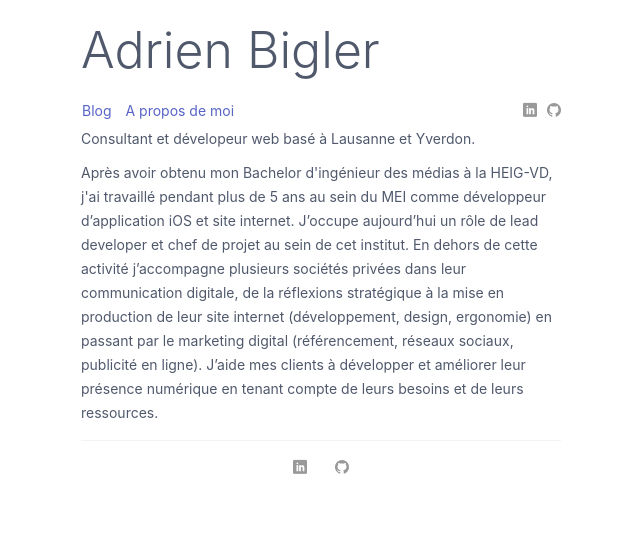
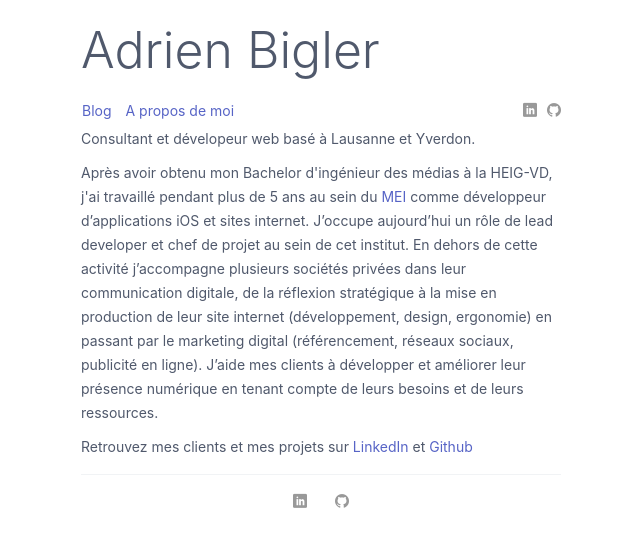
Before and after one commit to camel113/camel113.github.io, a Jekyll site: the page built from adrien-bigler-consultant-web.html, in a window 1280 px wide. Shown: the top 547 px of the page, without its empty margins (319-959 px from the left). Built offline with Jekyll 4.4.1, drawn with Linux system fonts in a browser that asks for light colours; some web fonts are replaced; a script that is not in the unit is left out.

Commit message:
Update content

```diff
--- a/adrien-bigler-consultant-web.html
+++ b/adrien-bigler-consultant-web.html
@@ -3,5 +3,6 @@ layout: default
 ---
 <main>
 	<p>Consultant et dévelopeur web basé à Lausanne et Yverdon.</p>
-	<p>Après avoir obtenu mon Bachelor d'ingénieur des médias à la HEIG-VD, j'ai travaillé pendant plus de 5 ans au sein du MEI comme développeur d’application iOS et site internet. J’occupe aujourd’hui un rôle de lead developer et chef de projet au sein de cet institut. En dehors de cette activité j’accompagne plusieurs sociétés privées dans leur communication digitale, de la réflexions stratégique à la mise en production de leur site internet (développement, design, ergonomie) en passant par le marketing digital (référencement, réseaux sociaux, publicité en ligne). J’aide mes clients à développer et améliorer leur présence numérique en tenant compte de leurs besoins et de leurs ressources.</p>
+	<p>Après avoir obtenu mon Bachelor d'ingénieur des médias à la HEIG-VD, j'ai travaillé pendant plus de 5 ans au sein du <a href="http://mei.heig-vd.ch/">MEI</a> comme développeur d’applications iOS et sites internet. J’occupe aujourd’hui un rôle de lead developer et chef de projet au sein de cet institut. En dehors de cette activité j’accompagne plusieurs sociétés privées dans leur communication digitale, de la réflexion stratégique à la mise en production de leur site internet (développement, design, ergonomie) en passant par le marketing digital (référencement, réseaux sociaux, publicité en ligne). J’aide mes clients à développer et améliorer leur présence numérique en tenant compte de leurs besoins et de leurs ressources.</p>
+	<p>Retrouvez mes clients et mes projets sur <a href="https://www.linkedin.com/in/adrien-bigler-6408a2a1/">LinkedIn</a> et <a href="https://github.com/camel113">Github</a></p>
 </main>
```
Also changed, not shown: _posts/2017-06-13-pub-sur-facebook.md (+1 -0 lines).
